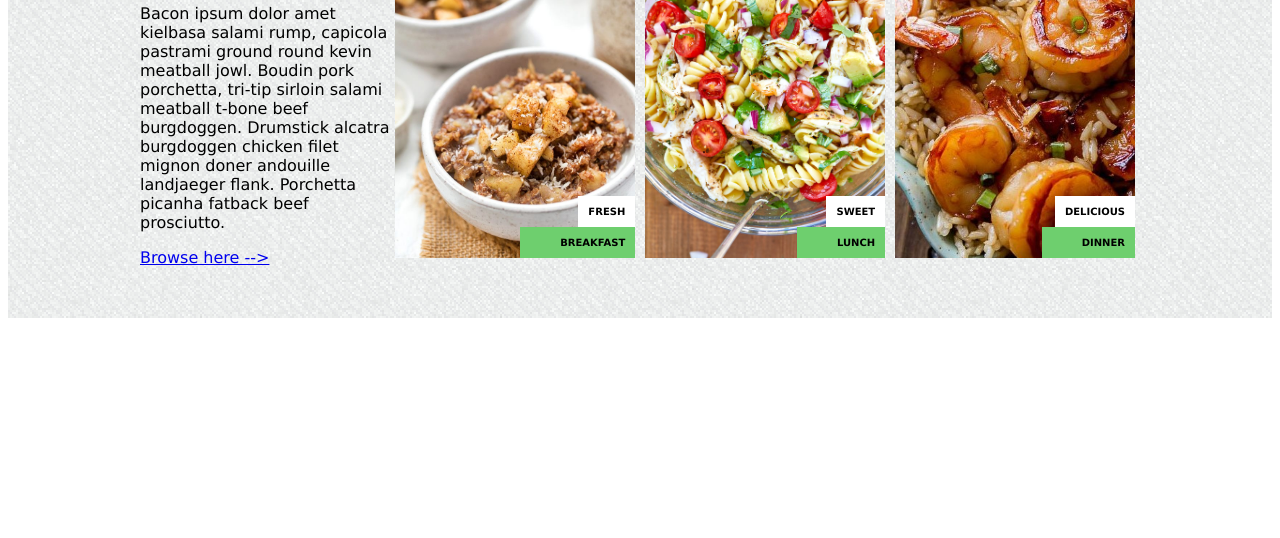
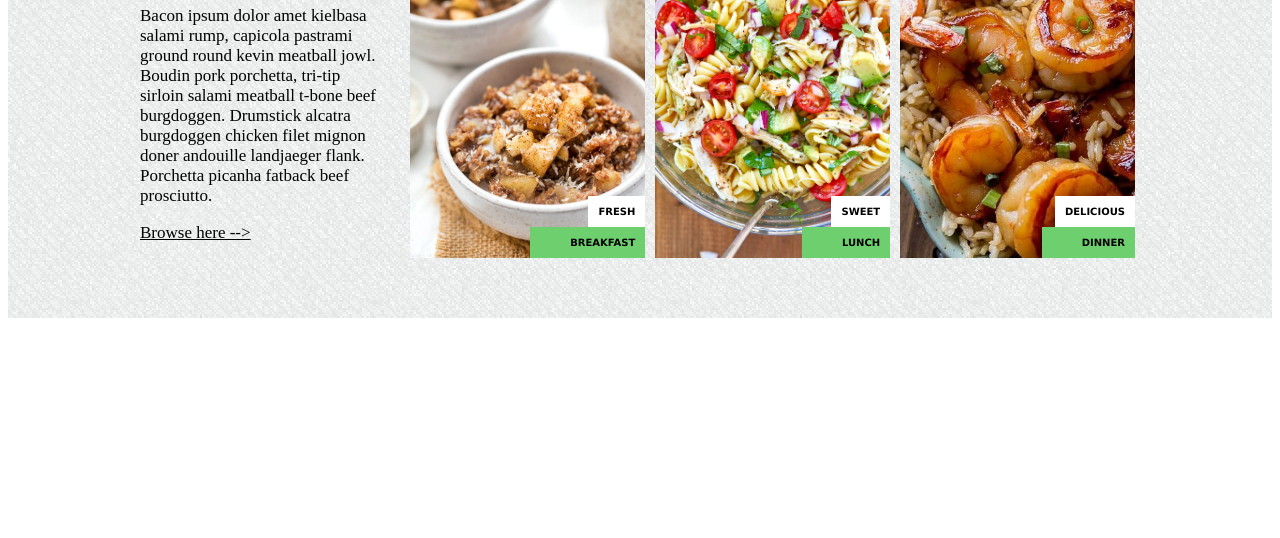
Before and after one commit to Rothkoros/Mihealthproject, a plain HTML site: page index.html in a window 1280 px wide. Shown: the part 262-800 px from the top of the page. Drawn offline with Linux system fonts and the light colour scheme.

Commit message:
changed color of boxes, changed hyperlink to black, changed font and positioning of paragraph

```diff
--- a/index.html
+++ b/index.html
@@ -33,7 +33,7 @@
 
 
         <div class="flexcontainer">
-            <div class="tile" id="paragraph">
+            <div class="tile information" id="paragraph">
                 <h2>
                     <span class="healthy">BE HEALTHY</span>
                 </h2>
@@ -41,7 +41,7 @@
                     Bacon ipsum dolor amet kielbasa salami rump, capicola pastrami ground round kevin meatball jowl. Boudin pork porchetta, tri-tip sirloin salami meatball t-bone beef burgdoggen. Drumstick alcatra burgdoggen chicken filet mignon doner andouille landjaeger
                     flank. Porchetta picanha fatback beef prosciutto.
                 </p>
-                <a href="#">Browse here --></a>
+                <a href="#" class="paragraphlink">Browse here --></a>
             </div>
             <div class="tile picture1" id="bowl">
 
--- a/style.css
+++ b/style.css
@@ -35,15 +35,25 @@
     height: 380px;
     width: 700px;
     margin: 0 5px;
-    font-family: Verdana, Geneva, Tahoma, sans-serif;
+    font-family: impact fantasy;
+}
+
+.information {
+    padding-right: 20px;
 }
 
 .healthy {
     font-size: 50px;
+    padding-top: 10px;
 }
 
 #paragraph {
     margin: -60px 0 0 0;
+    font-size: 17px;
+}
+
+.paragraphlink {
+    color: black;
 }
 
 .picture1 {
@@ -86,11 +96,11 @@
 }
 
 .extendedgreenbox {
-    background-color: rgb(159, 230, 159);
+    background-color: rgb(146, 207, 51);
     padding: 10px 10px 10px 60px;
     text-align: center;
     font-size: 10px;
-    font-family: Verdana;
+    font-family: verdana;
     font-weight: bolder;
 }
 
```
